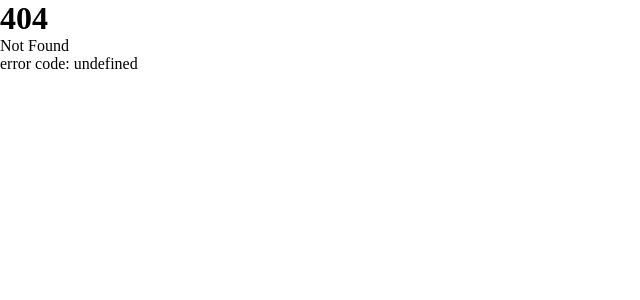
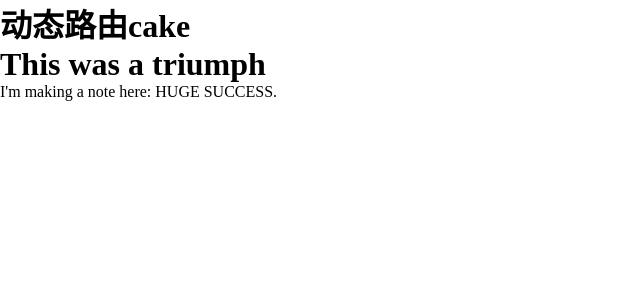
Before and after one commit to LeroyK111/svelteLearning, a SvelteKit app in the folder my-app/: page /blog/cake in a window 1280 px wide. Before the commit this address had no page. Shown: the top 300 px of the page, without its empty margins (0-640 px from the left). Built offline with nearby package versions, Linux system fonts and the light colour scheme.

Commit message:
layout data sveltekit 学习

```diff
--- /dev/null
+++ b/my-app/src/routes/+layout.svelte
@@ -0,0 +1,6 @@
+<!-- <nav>
+	<a href="/testrouter1" target="_self">跳转到1路由</a>
+	<a href="/testrouter2" target="_self">跳转到2路由</a>
+</nav> -->
+
+<slot></slot>
--- /dev/null
+++ b/my-app/src/routes/blog/[slug]/+layout.svelte
@@ -0,0 +1,19 @@
+<script>
+	export let data;
+</script>
+
+<div class="layout">
+	<main>
+		<slot />
+	</main>
+</div>
+
+<style>
+	@media (min-width: 640px) {
+		.layout {
+			display: grid;
+			gap: 2em;
+			grid-template-columns: 1fr 16em;
+		}
+	}
+</style>
--- /dev/null
+++ b/my-app/src/routes/blog/[slug]/+page.server.ts
@@ -0,0 +1,21 @@
+import { error } from '@sveltejs/kit';
+import { posts } from '../data';
+
+
+export function load(data: { params: any; }) {
+	// 居然是先传入到服务端脚本上。。。
+	console.log('路由传参各种参数', data);
+
+	const { params } = data;
+
+	const post = posts.find((post) => post.slug === params.slug);
+
+	// 跳转404
+	if (!post) throw error(404);
+
+	return {
+		// 这里我们就能接收到各种参数了
+		post,
+		params
+	};
+}
--- /dev/null
+++ b/my-app/src/routes/blog/[slug]/+page.svelte
@@ -0,0 +1,14 @@
+<script>
+  /**
+   * @author Leroy
+   * 动态路由传递，通过【文件夹】的形式
+   * 一个网址区段中可以显示多个路由参数，只要它们至少由一个静态字符分隔即可： foo/[bar]x[baz] 是有效的路由，其中 [bar] 和 [baz] 是动态参数。
+  */
+
+  export let data;
+  console.log(11111);
+</script>
+
+<h1>动态路由{data.params.slug}</h1>
+<h1>{data.post.title}</h1>
+<div>{@html data.post.content}</div>
--- /dev/null
+++ b/my-app/src/routes/blog/data.ts
@@ -0,0 +1,21 @@
+export const posts = [
+	{
+		slug: 'welcome',
+		title: 'Welcome to the Aperture Science computer-aided enrichment center',
+		content:
+			'<p>We hope your brief detention in the relaxation vault has been a pleasant one.</p><p>Your specimen has been processed and we are now ready to begin the test proper.</p>'
+	},
+
+	{
+		slug: 'safety',
+		title: 'Safety notice',
+		content:
+			'<p>While safety is one of many Enrichment Center Goals, the Aperture Science High Energy Pellet, seen to the left of the chamber, can and has caused permanent disabilities, such as vaporization. Please be careful.</p>'
+	},
+
+	{
+		slug: 'cake',
+		title: 'This was a triumph',
+		content: "<p>I'm making a note here: HUGE SUCCESS.</p>"
+	}
+];
--- /dev/null
+++ b/my-app/src/routes/testrouter2/+page.svelte
@@ -0,0 +1,5 @@
+<!-- <a href="/testrouter1" target="_self">跳转到1路由</a> -->
+
+
+<!-- 使用layout完成全局设置 -->
+<h1>testrouter2</h1>
```
Also changed, not shown: my-app/src/routes/blog/+page.server.ts (added, +15 -0 lines), my-app/src/routes/blog/+page.svelte (added, +15 -0 lines), my-app/src/routes/testrouter1/+page.svelte (added, +7 -0 lines).
